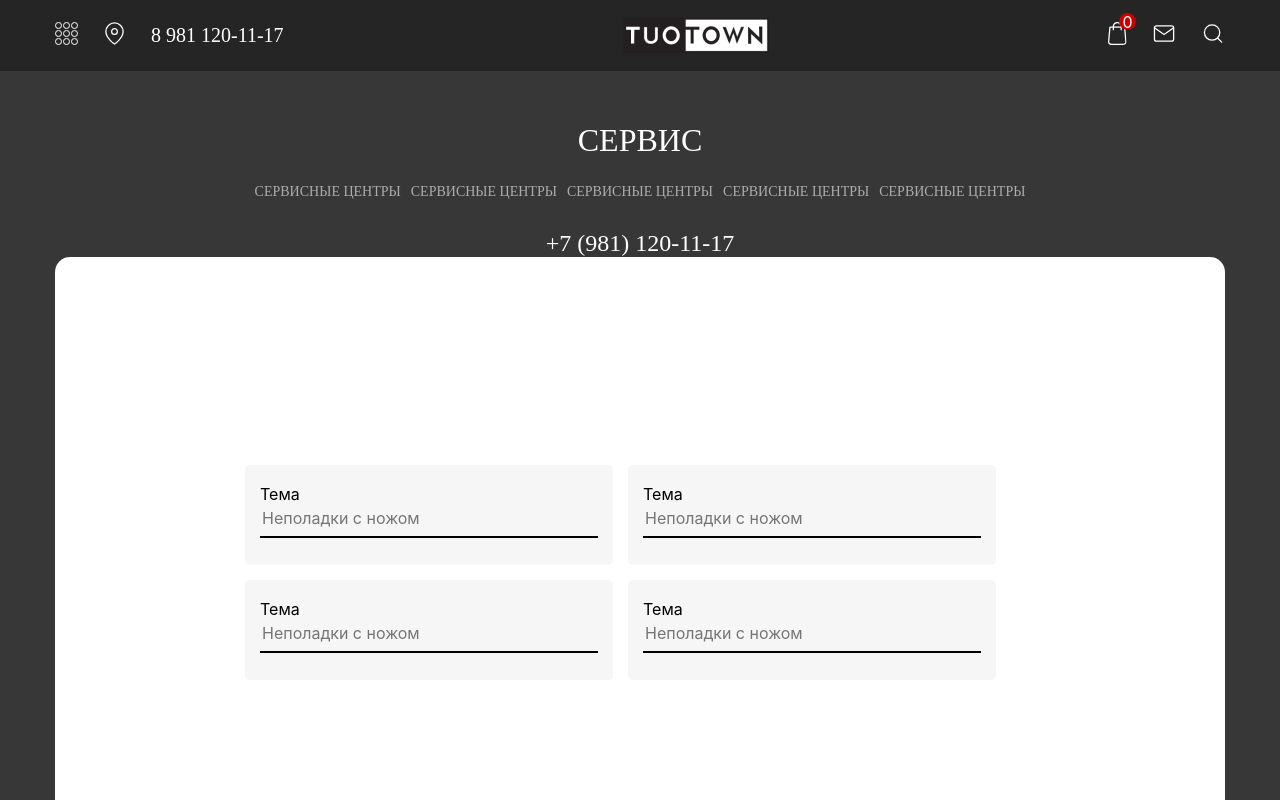
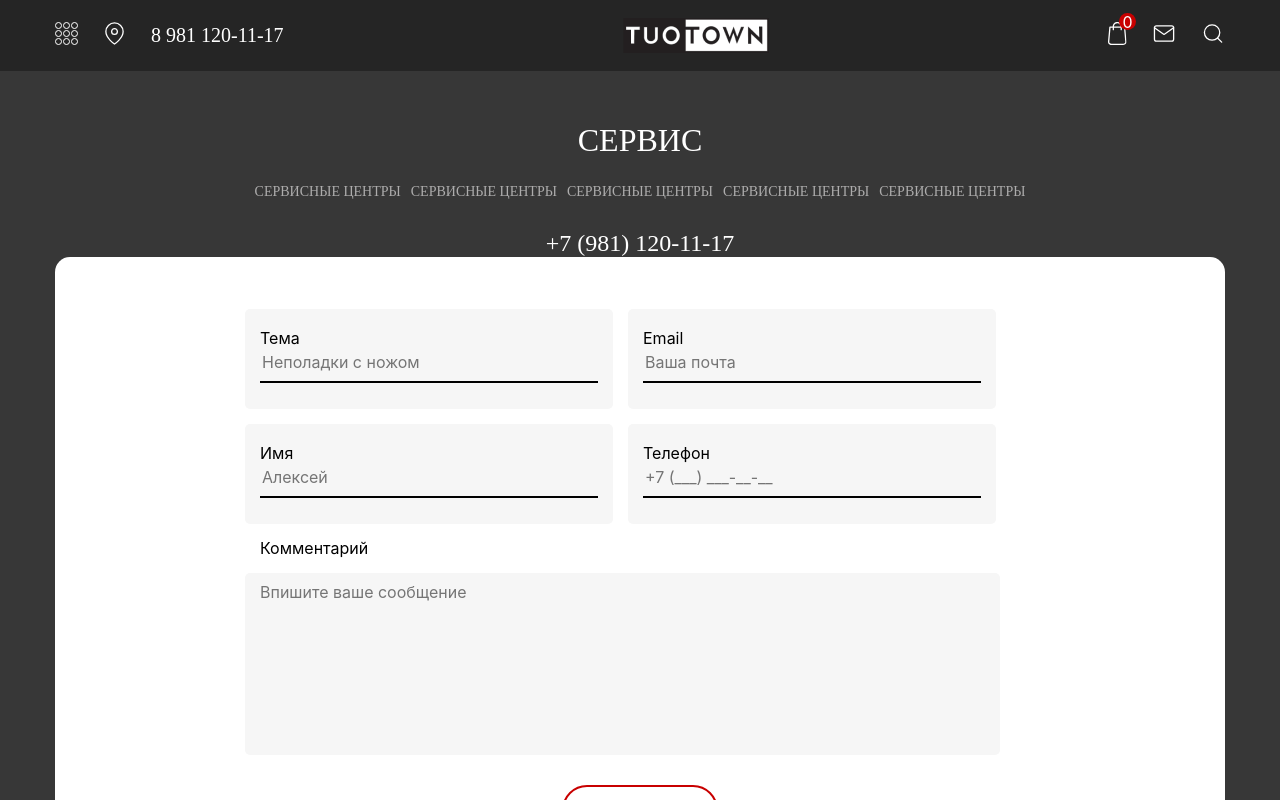
Before and after one commit to Islam-Parchiev/TuoTown, a React (Create React App) app: page /service in a window 1280 px wide. Shown: the top 800 px of the page. Built offline with nearby package versions, Linux system fonts and the light colour scheme.

Commit message:
ServiceForm-html-and-focusEffect

```diff
--- a/src/components/ServiceForm/ServiceForm.module.scss
+++ b/src/components/ServiceForm/ServiceForm.module.scss
@@ -1,5 +1,9 @@
 .ServiceForm {
     width: 790px;
+    display: flex;
+    flex-direction: column;
+    align-items: center;
+
     &__wrapper {
         width: 100%;
         height: 630px;
@@ -10,6 +14,7 @@
         justify-content: center;
     }
     &__input {
+        position: relative;
         border-radius: 5px;
         width: 368px;
         height: 100px;
@@ -18,7 +23,21 @@
         display: flex;
         flex-direction: column;
         align-items: start;
+        .focusBorder{
+            position: absolute;
+            bottom: 21px;
+             left: 15px;
+             width: 0;
+             height: 2px;
+              background-color: #3399FF;
+               transition: 0.4s;
+            }
+            &:focus .focusBorder{
+                width: 92%;
+                transition: 0.4s;
+            }
         input {
+            outline: none;
             padding-bottom: 10px;
             width: 100%;
             height: 30px;
@@ -34,4 +53,51 @@
         flex-wrap: wrap;
         gap: 15px;
     }
+    &__bottom {
+        width: 100%;
+        display: flex;
+        flex-direction: column;
+        align-items: start;
+      span {
+        margin: 15px;
+      }
+    }
+    &__textarea {
+        position: relative;
+        background-color: #f6f6f6;
+        border-radius: 5px;
+            width: 755px;
+            height: 182px;
+        textarea {
+            padding: 10px 15px;
+            width: 100%;
+            height: 100%;
+            resize: none;
+        }
+
+    }
+    &__btn {
+        margin-top: 30px;
+        border-radius: 27px;
+border: 2px solid var(--active, #C80000);
+padding: 14px 34px;
+    }
 }
+.focus ~ .focusBorder{position: absolute; bottom: 21px; left: 15px; width: 0; height: 2px; background-color: #3399FF; transition: 0.4s;}
+.focus:focus ~ .focusBorder{width: 92%; transition: 0.4s;}
+
+.focuss {
+    outline: none;
+}
+.focuss ~ .focusBorder:before,
+.focuss ~ .focusBorder:after{content: ""; position: absolute; top: 0; right: 0; width: 0; height: 2px; background-color: #3399FF; transition: 0.2s; transition-delay: 0.2s;}
+.focuss ~ .focusBorder:after{top: auto; bottom: 0; right: auto; left: 0; transition-delay: 0.6s;}
+.focuss ~ .focusBorder i:before,
+.focuss ~ .focusBorder i:after{content: ""; position: absolute; top: 0; left: 0; width: 2px; height: 0; background-color: #3399FF; transition: 0.2s;}
+.focuss ~ .focusBorder i:after{left: auto; right: 0; top: auto; bottom: 0; transition-delay: 0.4s;}
+.focuss:focus ~ .focusBorder:before,
+.focuss:focus ~ .focusBorder:after{width: 100%; transition: 0.2s; transition-delay: 0.6s;}
+.focuss:focus ~ .focusBorder:after{transition-delay: 0.2s;}
+.focuss:focus ~ .focusBorder i:before,
+.focuss:focus ~ .focusBorder i:after{height: 100%; transition: 0.2s;}
+.focuss:focus ~ .focusBorder i:after{transition-delay: 0.4s;}
--- a/src/components/ServiceForm/ServiceForm.tsx
+++ b/src/components/ServiceForm/ServiceForm.tsx
@@ -11,39 +11,53 @@ const ServiceForm:React.FC = () => {
 						<span>Тема</span>
 						<input
 						 type="text"
-						 className="input-reset"
+						 className={`input-reset ${styles.focus}`}
 						 placeholder="Неполадки с ножом"
 						 />
-
+						<span className={styles.focusBorder}></span>
 					</label>
 					<label className={styles.ServiceForm__input}>
-						<span>Тема</span>
+						<span>Email</span>
+						<input
+						 type="email"
+						 className={`input-reset ${styles.focus}`}
+						 placeholder="Ваша почта"
+						 />
+						<span className={styles.focusBorder}></span>
+					</label>
+					<label className={styles.ServiceForm__input}>
+						<span>Имя</span>
 						<input
 						 type="text"
-						 className="input-reset"
-						 placeholder="Неполадки с ножом"
+						 className={`input-reset ${styles.focus}`}
+						 placeholder="Алексей"
 						 />
-
+						<span className={styles.focusBorder}></span>
 					</label>
 					<label className={styles.ServiceForm__input}>
-						<span>Тема</span>
+						<span>Телефон</span>
 						<input
-						 type="text"
-						 className="input-reset"
-						 placeholder="Неполадки с ножом"
+						 type="phone"
+						 className={`input-reset ${styles.focus}`}
+						 placeholder="+7 (___) ___-__-__"
 						 />
-
-					</label>
-					<label className={styles.ServiceForm__input}>
-						<span>Тема</span>
-						<input
-						 type="text"
-						 className="input-reset"
-						 placeholder="Неполадки с ножом"
-						 />
-
+						<span className={styles.focusBorder}></span>
 					</label>
 				</div>
+				<div className={styles.ServiceForm__bottom}>
+					<span>Комментарий</span>
+					<div className={styles.ServiceForm__textarea}>
+						<textarea className={`input-reset ${styles.focuss}`} placeholder="Впишите ваше сообщение">
+
+						</textarea>
+						<span className={styles.focusBorder}>
+            	<i></i>
+            			</span>
+					</div>
+				</div>
+				<button className={`btn-reset ${styles.ServiceForm__btn}`}>
+					Отправить
+				</button>
 			</form>
 		</div>
 	)
```
